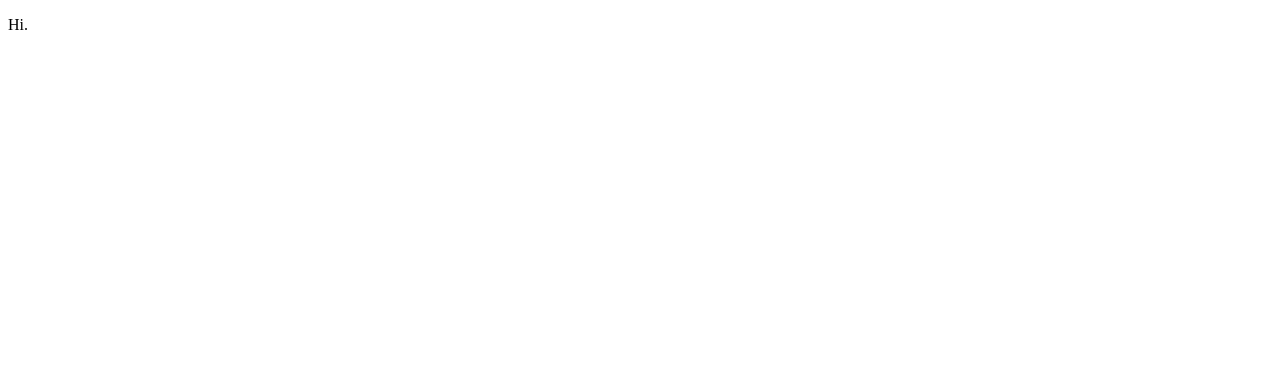
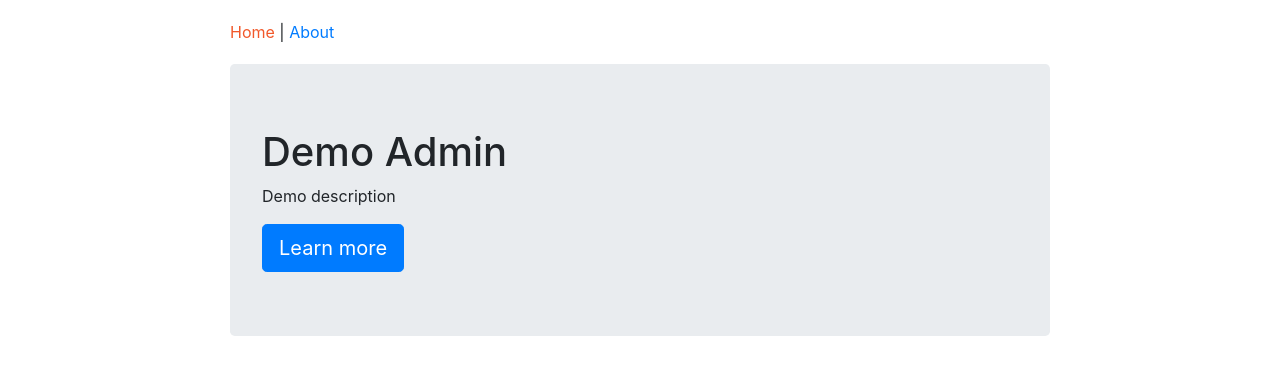
Before and after one commit to cheche200/basic-cms-react-client, a React app: page / in a window 1280 px wide. Shown: the top 374 px of the page. Built offline with nearby package versions, Linux system fonts and the light colour scheme.

Commit message:
Added basic navigation sites

```diff
--- /dev/null
+++ b/src/components/App.js
@@ -0,0 +1,21 @@
+import React from 'react';
+import { Route, Switch } from 'react-router-dom';
+import HomePage from './home/HomePage';
+import AboutPage from './about/AboutPage';
+import Header from './common/Header';
+import PageNotFound from './PageNotFound';
+
+function App() {
+    return (
+        <div className="container-fluid">
+            <Header />
+            <Switch>
+                <Route exact path="/" component={HomePage} />
+                <Route path="/about" component={AboutPage} />
+                <Route component={PageNotFound} />
+            </Switch>
+        </div>
+    )
+}
+
+export default App;
--- /dev/null
+++ b/src/components/PageNotFound.js
@@ -0,0 +1,5 @@
+import React from 'react';
+
+const PageNotFound = () => <h1>Oops! Page not found.</h1>;
+
+export default PageNotFound;
--- /dev/null
+++ b/src/components/about/AboutPage.js
@@ -0,0 +1,12 @@
+import React from "react";
+
+const AboutPage = () => (
+    <div>
+        <h2> About </h2>
+        <p>
+            This is a brief description of the page.
+        </p>
+    </div>
+);
+
+export default AboutPage;
--- /dev/null
+++ b/src/components/common/Header.js
@@ -0,0 +1,20 @@
+import React from 'react';
+import { NavLink } from 'react-router-dom';
+
+const Header = () => {
+    const activeStyle = { color: "#F1582A" };
+
+    return (
+        <nav>
+            <NavLink to="/" activeStyle={activeStyle} exact>
+                Home
+            </NavLink>
+            {" | "}
+            <NavLink to="/about" activeStyle={activeStyle}>
+                About
+            </NavLink>
+        </nav>
+    )
+}
+
+export default Header;
--- /dev/null
+++ b/src/components/home/HomePage.js
@@ -0,0 +1,14 @@
+import React from 'react';
+import { Link } from "react-router-dom";
+
+const HomePage = () => (
+    <div className="jumbotron">
+        <h1>Demo Admin</h1>
+        <p>Demo description</p>
+        <Link to="about" className="btn btn-primary btn-lg">
+            Learn more
+        </Link>
+    </div>
+);
+
+export default HomePage;
--- /dev/null
+++ b/src/index.css
@@ -0,0 +1,8 @@
+#app{
+    max-width: 850px;
+    margin: 0 auto;
+}
+
+nav {
+    padding: 20px 0 20px 0;
+}
--- a/src/index.js
+++ b/src/index.js
@@ -1,8 +1,10 @@
 import React from "react";
 import { render } from "react-dom";
+import { BrowserRouter as Router } from 'react-router-dom';
+import "bootstrap/dist/css/bootstrap.min.css";
+import App from './components/App';
+import "./index.css";
 
-function Hi() {
-    return <p>Hi.</p>;
-}
-
-render(<Hi />, document.getElementById("app"));
+render(<Router>
+    <App />
+</Router>, document.getElementById("app"));
```
